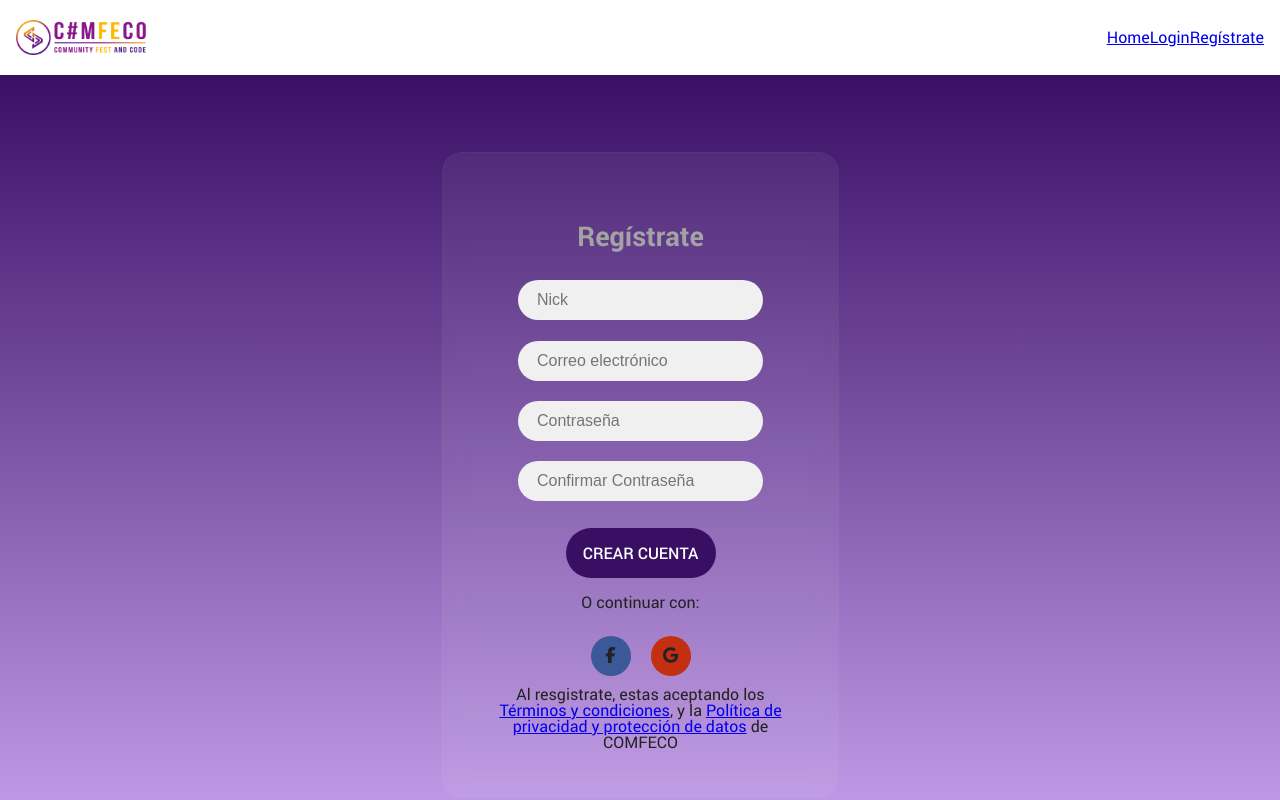
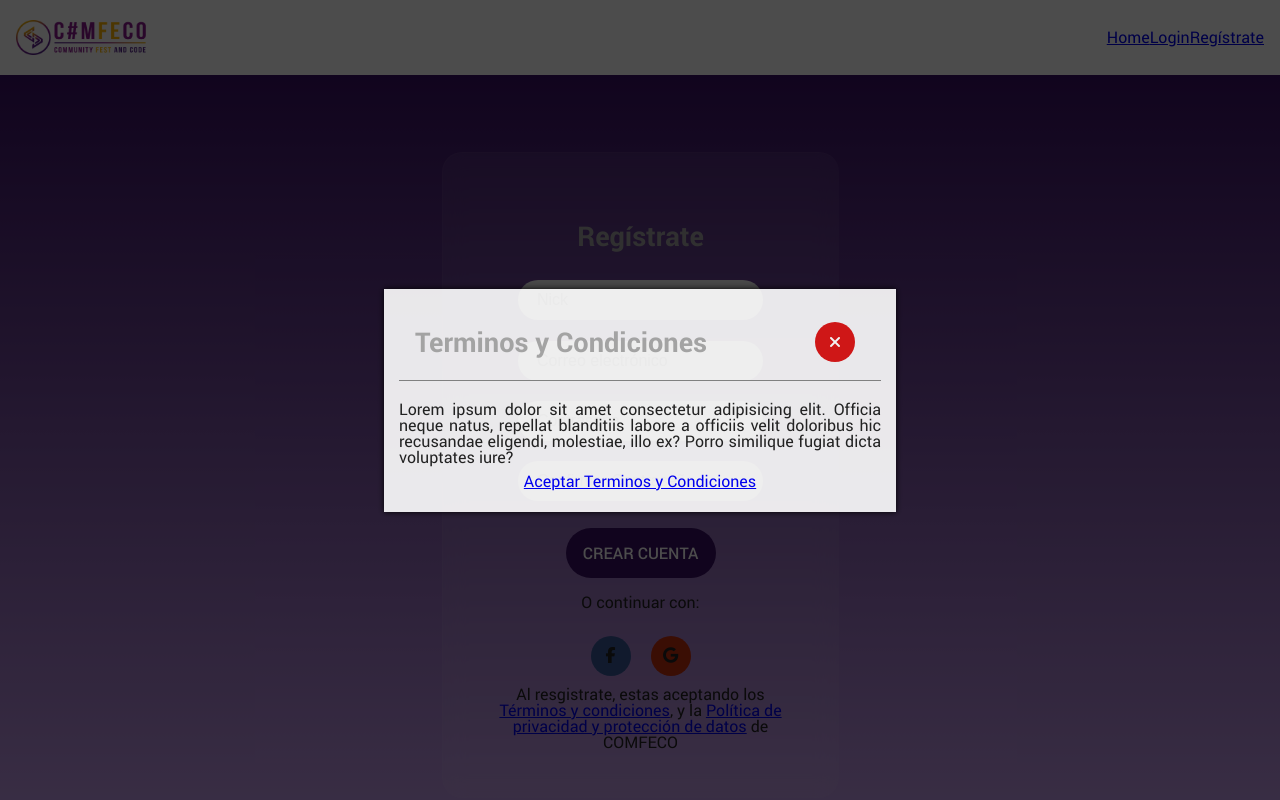
Before and after one commit to Comunidad-de-Programadores/team-vue-4-comfeco, a Vue app: page /register in a window 1280 px wide. Shown: the top 800 px of the page. Built offline with nearby package versions, Linux system fonts and the light colour scheme.

Commit message:
creacion del componente modal e implementacion de PxRegister, muestra y cierra ventana

```diff
--- /dev/null
+++ b/src/components/PxModal.vue
@@ -0,0 +1,102 @@
+<template>
+    <div class="modal" id="modal">
+      <div class="flex">
+        <div class="contenido-modal">
+          <div class="modal-element modal-header flex">
+            <h2 v-text="title"></h2>
+            <span class="button-socials close" id="close" @click="closeModal()"><i class="fa fa-close"></i></span>
+          </div>
+          <div class="modal-body">
+            <p class="txtmodalbody">Lorem ipsum dolor sit amet consectetur adipisicing elit. Officia neque natus, repellat blanditiis labore a officiis velit doloribus hic recusandae eligendi, molestiae, illo ex? Porro similique fugiat dicta voluptates iure?</p>
+          </div>
+          <div class="modal-element modal-footer">
+            <a href="#" @click="closeModal()">Aceptar Terminos y Condiciones</a>
+          </div>
+        </div>
+      </div>
+    </div>
+</template>
+<script>
+export default{
+    name: "VModal",
+    props:{
+      title: String,
+    },
+    /*data(){
+      return{
+        titlemodal: "",
+      }
+    }*/
+    methods:{
+      closeModal(){
+        let cerrar = document.getElementById('modal');
+        cerrar.style.display='none';
+      }
+    }
+};
+</script>
+<style  scoped lang="scss">
+.flex {
+  width: 100%;
+  height: 100%;
+  display: flex;
+  justify-content: space-between;
+  align-items: center;
+}
+.modal {
+  //display: none;
+  position: fixed;
+  z-index: 1000;
+  overflow: auto;
+  left: 0;
+  top: 0;
+  width: 100%;
+  height: 100%;
+  background: rgba(0, 0, 0, 0.7);
+  &-element{
+    padding: 8px 16px;
+  }
+  &-header{
+    border-bottom: 1px solid gray;
+  }
+  &-footer{
+    text-align: center;
+  }
+}
+.contenido-modal {
+  position: relative;
+  background: rgba(255, 255, 255, 0.9);
+  margin: auto;
+  width: 40%;
+  padding: 15px;
+  box-shadow: 0 0 6px 0 rgba(0, 0, 0, 0.946);
+  animation: modal 1.2s;
+}
+@keyframes modal {
+  from {
+    top: -500px;
+    opacity: 0;
+  }
+  to {
+    top: 0;
+    opacity: 1;
+  }
+}
+.close {
+  background: hsl(0, 80, 45);
+  color: #f2f2f2;
+  font-size: 30px;
+  //width: 5%;
+  text-align: center;
+  border-radius: 25px;
+
+  &:hover {
+    background: red;
+    cursor: pointer;
+  }
+}
+.txtmodalbody {
+  padding-top: 20px;
+  text-align: justify;
+}
+</style>
--- a/src/components/PxRegister.vue
+++ b/src/components/PxRegister.vue
@@ -75,9 +75,11 @@
       </div>
     </div>
   </div>
+  <VModal :title="titlemodal"></VModal>
 </template>
 
 <script>
+import VModal from "@/components/PxModal.vue";
 export default {
   name: "PxRegister",
   data() {
@@ -87,9 +89,12 @@ export default {
         email: "",
         password: "",
         confirm_password: "",
-        title_modal: "Terminos y Condiciones",
       },
+      titlemodal: "Terminos y Condiciones",
     };
+  },
+  components: {
+    VModal,
   },
   methods: {
     registrar() {
@@ -156,68 +161,5 @@ export default {
     margin-bottom: 10px;
   }
 }
-.flex {
-  width: 100%;
-  height: 100%;
-  display: flex;
-  justify-content: space-between;
-  align-items: center;
-}
-.modal {
-  //display: none;
-  position: fixed;
-  z-index: 1000;
-  overflow: auto;
-  left: 0;
-  top: 0;
-  width: 100%;
-  height: 100%;
-  background: rgba(0, 0, 0, 0.7);
-}
-.contenido-modal {
-  position: relative;
-  background: rgba(255, 255, 255, 0.9);
-  margin: auto;
-  width: 40%;
-  //height: 60%;
-  padding: 15px;
-  box-shadow: 0 0 6px 0 rgba(0, 0, 0, 0.946);
-  animation: modal 1.2s;
-}
-@keyframes modal {
-  from {
-    top: -500px;
-    opacity: 0;
-  }
-  to {
-    top: 0;
-    opacity: 1;
-  }
-}
-.close {
-  background: hsl(0, 80, 45);
-  color: #f2f2f2;
-  font-size: 30px;
-  width: 5%;
-  text-align: center;
-  border-radius: 25px;
-}
-.close:hover {
-  background: red;
-  cursor: pointer;
-}
-.modal-header,
-.modal-footer {
-  padding: 8px 16px;
-}
-.modal-header {
-  border-bottom: 1px solid gray;
-}
-.modal-footer {
-  text-align: center;
-}
-.txtmodalbody {
-  padding-top: 20px;
-  text-align: justify;
-}
+
 </style>
```
